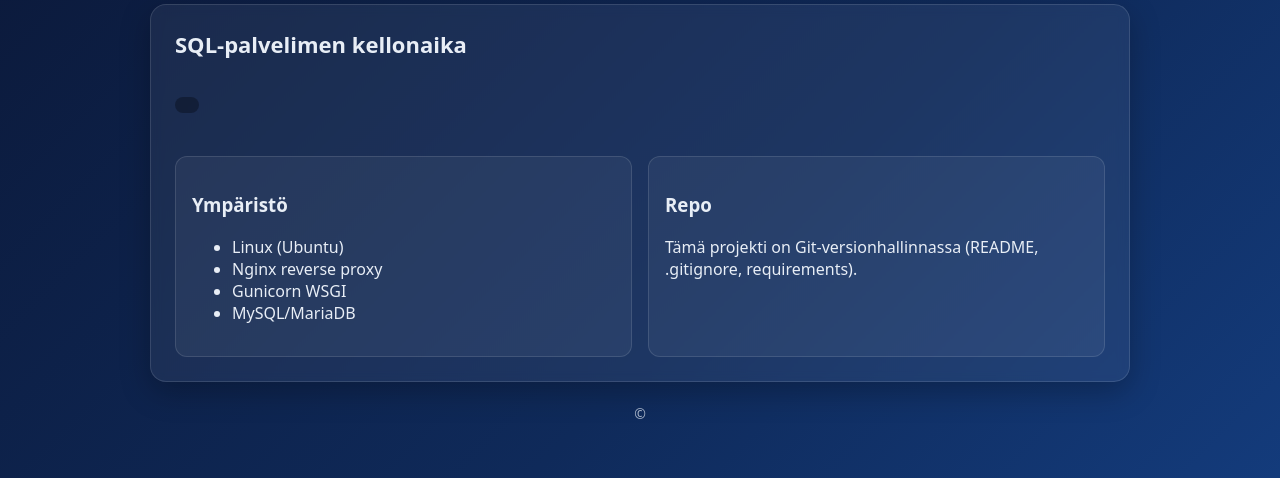
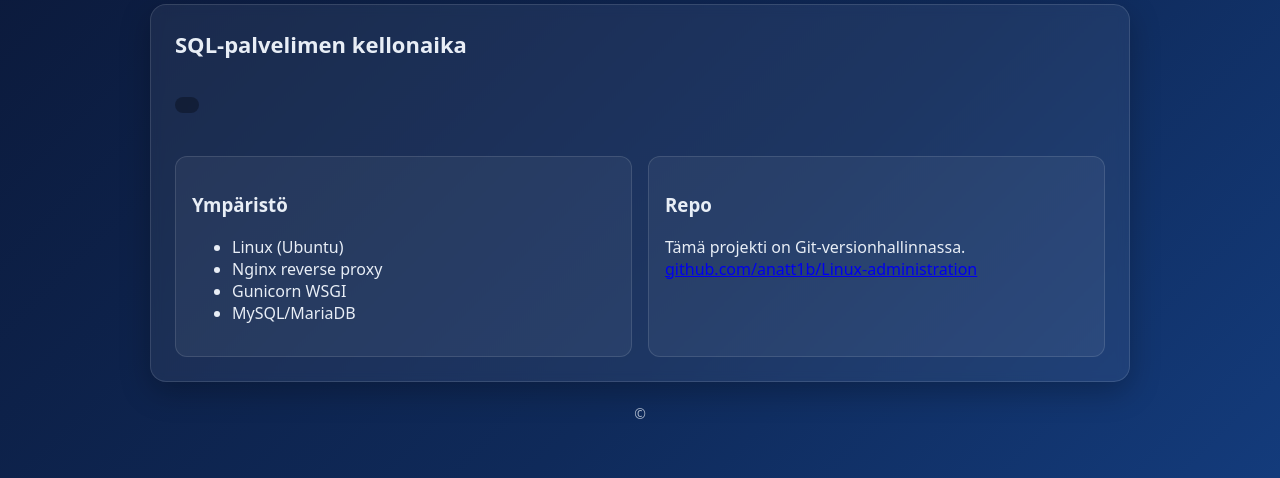
Before and after one commit to anatt1b/Linux-administration, a Flask app: template lemp-app/templates/index.html in a window 1280 px wide. Shown: the part 242-720 px from the top of the page. Run offline with Flask 3, Linux system fonts and the light colour scheme; the template is opened without the code that fills it, so the values that code supplies are empty.

Commit message:
added github link to index.html

```diff
--- a/lemp-app/templates/index.html
+++ b/lemp-app/templates/index.html
@@ -30,7 +30,11 @@
           </div>
           <div class="box">
             <h3>Repo</h3>
-            <p>Tämä projekti on Git-versionhallinnassa (README, .gitignore, requirements).</p>
+            <p>
+                Tämä projekti on Git-versionhallinnassa.<br>
+            <a href="https://github.com/anatt1b/Linux-administration" target="_blank">
+                github.com/anatt1b/Linux-administration
+            </a>
           </div>
         </div>
       </main>
```
